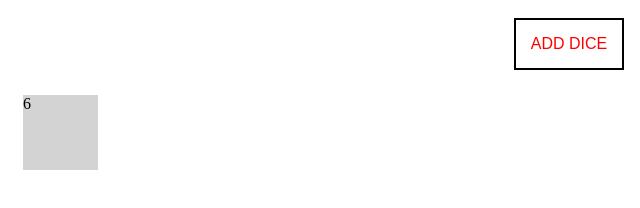
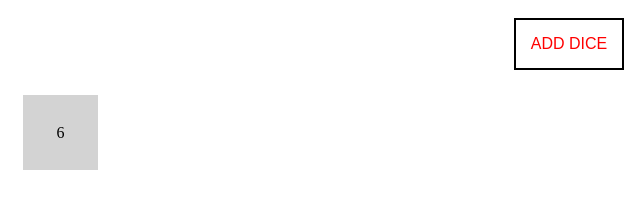
Before and after one commit to tom5265/ObjectLab, a plain HTML site: page index.html in a window 1280 px wide. Both pictures are taken after a click on the button "ADD DICE". Shown: the full height of the page, 0-640 px from the left. Drawn offline with nearby package versions, Linux system fonts and the light colour scheme.

Commit message:
dice adding and rolling - needs individual fix

```diff
--- a/styles.css
+++ b/styles.css
@@ -23,4 +23,7 @@
     width: 75px;
     background-color: #D3D3D3;
     display: inline-block;
+    text-align: center;
+    vertical-align: center;
+    line-height: 75px;
 }
```
Also changed, not shown: scripts.js (+2 -5 lines).
